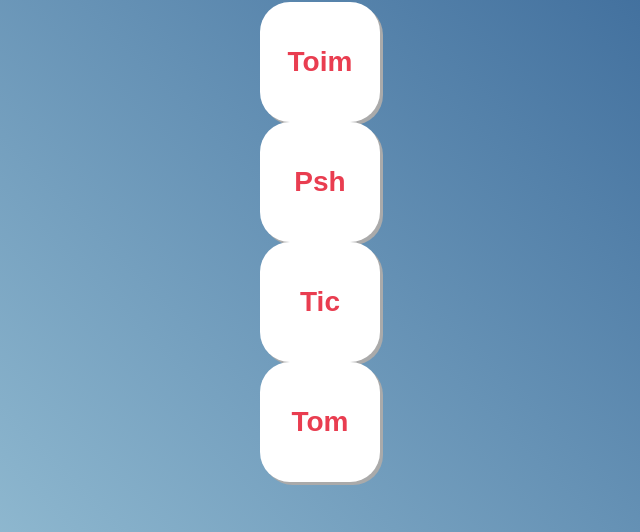
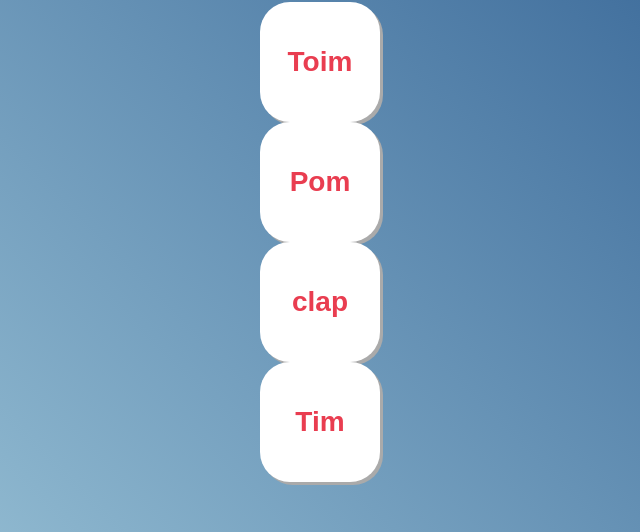
Before and after one commit to vinicinho30/alura-midi, a plain HTML site: page index.html in a window 1280 px wide. Shown: the part 184-716 px from the top of the page, 320-960 px from the left. Drawn offline with Linux system fonts and the light colour scheme.

Commit message:
Update index.html

```diff
--- a/index.html
+++ b/index.html
@@ -26,9 +26,9 @@
 
         <button class="tecla tecla_toim">Toim</button>
 
-        <button class="tecla tecla_psh">Psh</button>
-        <button class="tecla tecla_tic">Tic</button>
-        <button class="tecla tecla_tom">Tom</button>
+        <button class="tecla tecla_pom">Pom</button>
+        <button class="tecla tecla_clap">clap</button>
+        <button class="tecla tecla_tim">Tim</button>
     </section>
 
     <audio src="sounds/keyq.wav" id="som_tecla_pom"></audio>
```
